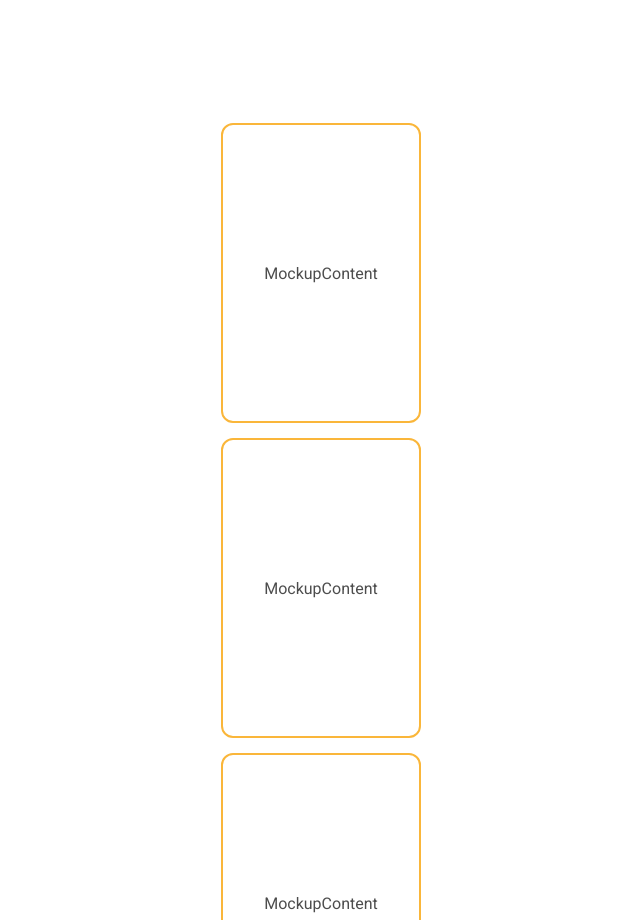
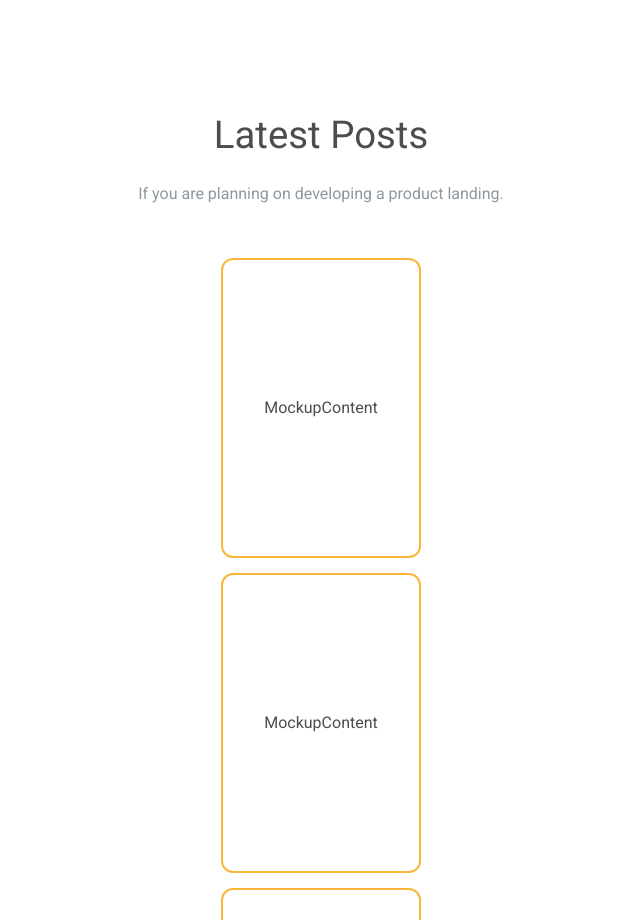
Before and after one commit to MarcinGazda/PPMLight.WWW, a React (Vite) app: page / in a window 1280 px wide. Shown: the part 2580-3500 px from the top of the page, without its empty margins (319-959 px from the left). Built offline with nearby package versions, Linux system fonts and the light colour scheme.

Commit message:
feat: add CaseStudies view without carousel

```diff
--- a/src/App.tsx
+++ b/src/App.tsx
@@ -4,6 +4,7 @@ import Hero from "./views/Hero";
 import MainFunctionality from "./views/MainFunctionality";
 import TipsAndTricks from "./views/TipsAndTricks/Index";
 import MockupContent from "./views/MockupContent";
+import CaseStudies from "./views/CaseStudies";
 
 function App() {
   return (
@@ -12,6 +13,7 @@ function App() {
       <Hero />
       <MainFunctionality />
       <TipsAndTricks />
+      <CaseStudies />
       <MockupContent />
     </>
   );
--- /dev/null
+++ b/src/views/CaseStudies/index.tsx
@@ -0,0 +1,14 @@
+import styles from "./styles.module.scss";
+
+const CaseStudies = () => {
+  return (
+    <section className={styles.background}>
+      <h2 className={styles.title}>Latest Posts</h2>
+      <p className={styles.description}>
+        If you are planning on developing a product landing.
+      </p>
+    </section>
+  );
+};
+
+export default CaseStudies;
--- /dev/null
+++ b/src/views/CaseStudies/styles.module.scss
@@ -0,0 +1,28 @@
+@use "../../assets/variables.scss" as *;
+
+.background {
+  .title {
+    margin-inline: auto;
+    font-size: 1.5rem;
+    text-align: center;
+    font-weight: 400;
+    padding-inline: 2rem;
+    color: $gray;
+
+    @include breakpoint(md) {
+      font-size: 2.4rem;
+      line-height: 1.5rem;
+    }
+  }
+
+  .description {
+    margin-inline: auto;
+    font-size: 1rem;
+    text-align: center;
+    font-weight: 400;
+    color: $text-gray;
+    line-height: 1.9rem;
+    padding-inline: 1.3rem;
+    margin-bottom: 3rem;
+  }
+}
```
